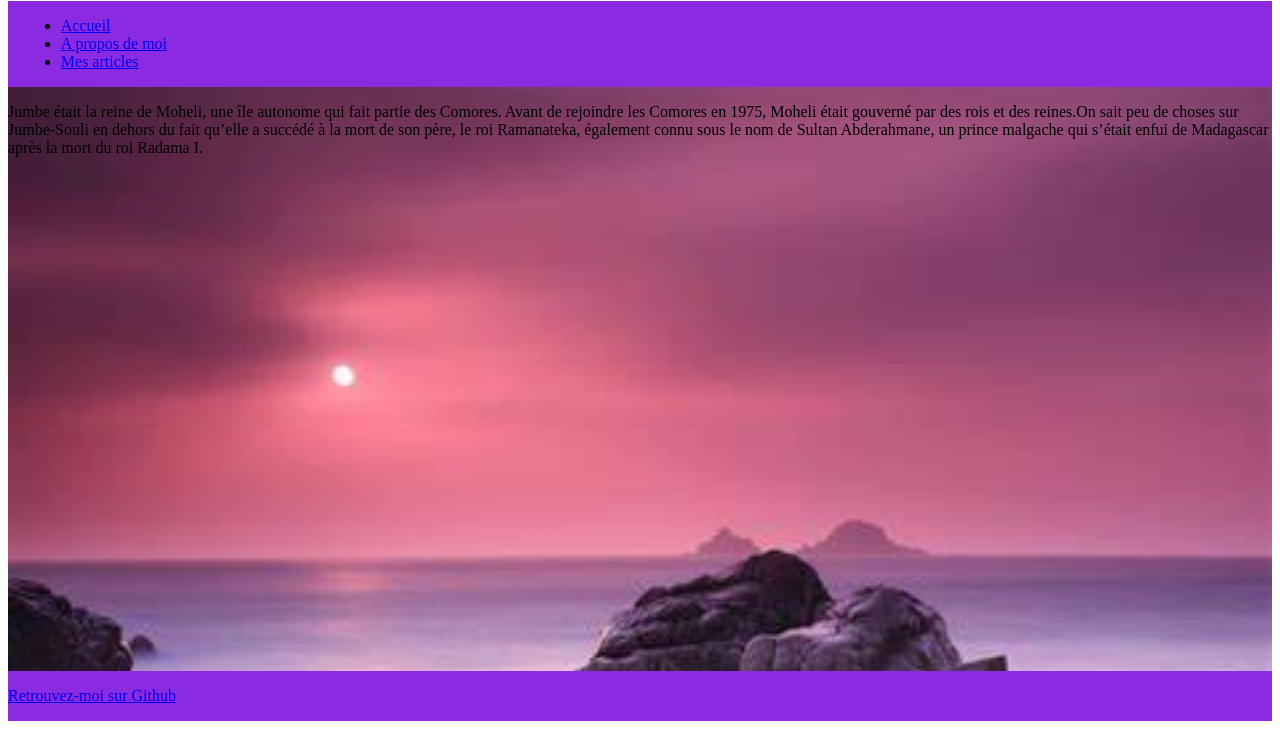
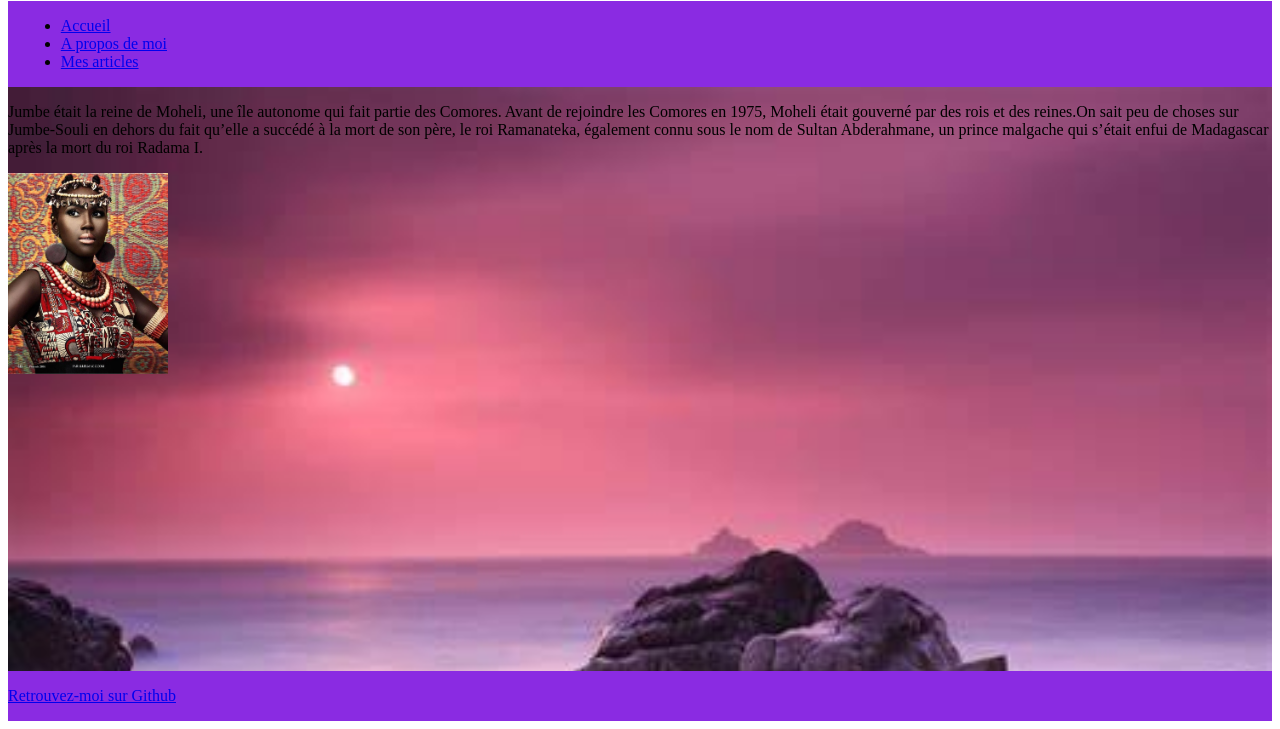
Before and after one commit to thioroDiop/JAMStackNetlify, an Eleventy site: page posts/coucou.md in a window 1280 px wide. Shown: the part 87-816 px from the top of the page. Built offline with nearby package versions, Linux system fonts and the light colour scheme; Eleventy itself is replaced by a stand-in of ours; files that its build step writes are made by us from their sources.

Commit message:
ajouter une image dans la fichier coucouc

```diff
--- a/posts/coucou.md
+++ b/posts/coucou.md
@@ -6,3 +6,5 @@ title: C'est parti pour mon blog !!!
 ---
 
 Jumbe était la reine de Moheli, une île autonome qui fait partie des Comores. Avant de rejoindre les Comores en 1975, Moheli était gouverné par des rois et des reines.On sait peu de choses sur Jumbe-Souli en dehors du fait qu’elle a succédé à la mort de son père, le roi Ramanateka, également connu sous le nom de Sultan Abderahmane, un prince malgache qui s’était enfui de Madagascar après la mort du roi Radama I.
+
+![reine](/assets/reinedeSaba.jpg)
--- a/style.css
+++ b/style.css
@@ -17,8 +17,8 @@ footer{
 }
 
 img{
-    width: auto;
-    height: auto;
+    width: 10rem;
+
 }
 
 body{
```
Also changed, not shown: blog.html (+0 -1 lines), assets/princess1.jpg (added).
